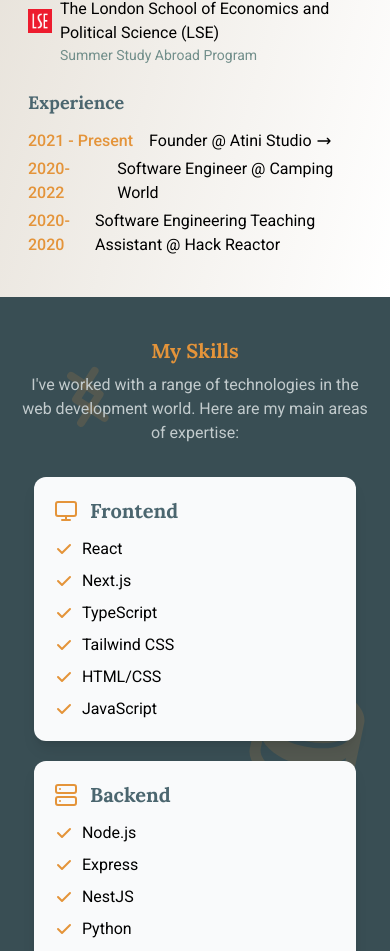
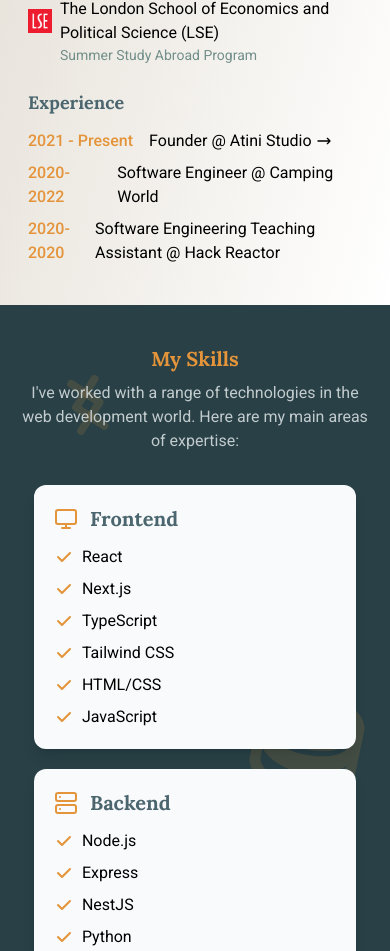
Before and after one commit to christine-ting/personal-website-new, a React (Vite) app: page / in a window 390 px wide. Shown: the part 2020-2971 px from the top of the page. Built offline with nearby package versions, Linux system fonts and the light colour scheme; no server answers.

Commit message:
styling change

```diff
--- a/src/components/AboutSection.tsx
+++ b/src/components/AboutSection.tsx
@@ -64,7 +64,7 @@ const AboutSection = () => {
 
               <div>
                 <h4 className="text-lg font-bold text-blue-500 mb-3">Experience</h4>
-                <ul className="space-y-1 md:space-y-2">
+                <ul className="space-y-2">
                   <li className="flex items-start">
                     <span className="text-primary font-medium">2021 - Present</span>
                     <div className="ml-4 text-black flex items-center">
--- a/src/index.css
+++ b/src/index.css
@@ -6,7 +6,7 @@
 
 @layer base {
   :root {
-    --background: 210 40% 98%;
+    --background: 200 19% 36%; /* This is #4B666F in HSL */
     --foreground: 222.2 84% 4.9%;
 
     --card: 0 0% 100%;
@@ -47,7 +47,7 @@
   }
 
   .dark {
-    --background: 222.2 84% 4.9%;
+    --background: 200 19% 36%; /* Same for dark mode */
     --foreground: 210 40% 98%;
 
     --card: 222.2 84% 4.9%;
@@ -92,6 +92,7 @@
 
   body {
     @apply bg-background text-foreground font-sans scroll-smooth;
+    background-color: #4B666F; /* Fallback direct color */
   }
 
   h1, h2, h3, h4, h5 {
```
